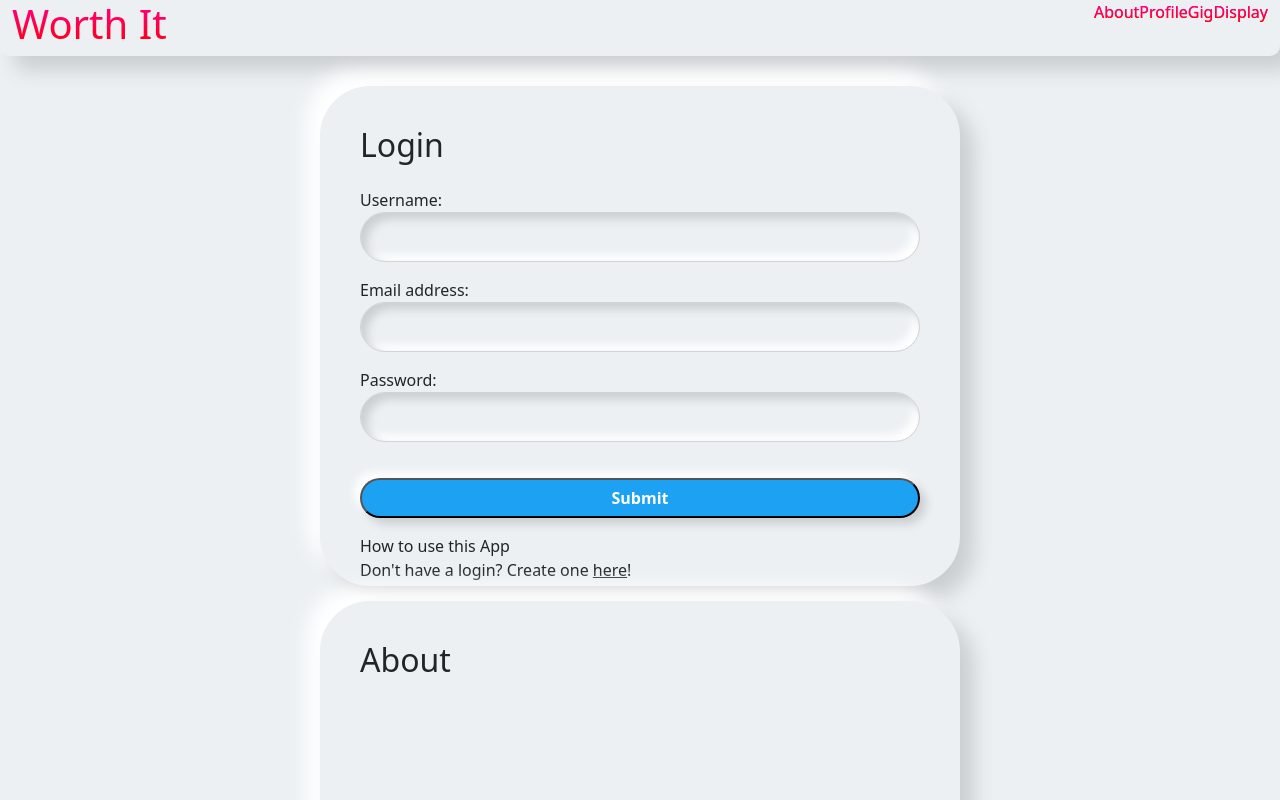
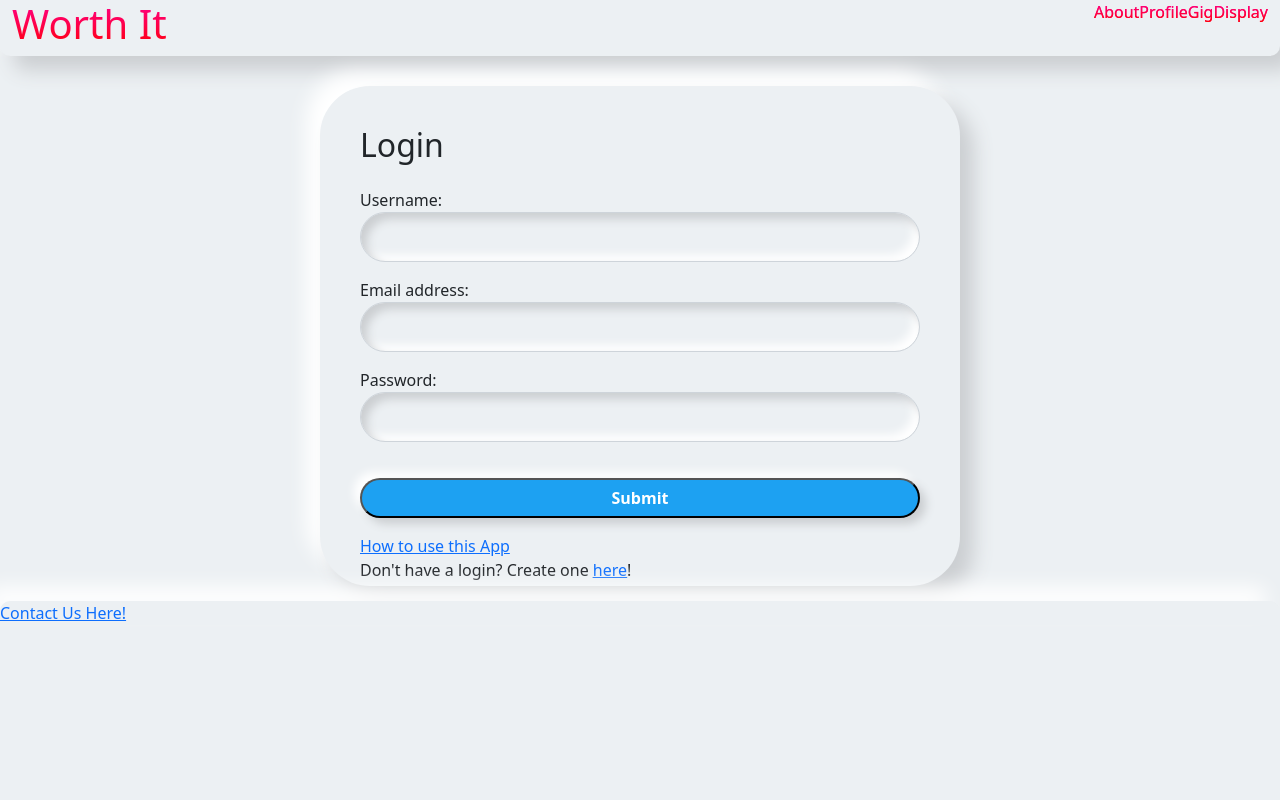
Before and after one commit to Hone12345678/worthIt, a React (Create React App) app in the folder client/: page / in a window 1280 px wide. Shown: the top 800 px of the page. Built offline with nearby package versions, Linux system fonts and the light colour scheme.

Commit message:
changed how login page was rendering

```diff
--- a/client/public/index.html
+++ b/client/public/index.html
@@ -32,7 +32,7 @@
     />
     <title>WorthIt</title>
   </head>
-  <body>
+  <body class="hfull">
     <noscript>You need to enable JavaScript to run this app.</noscript>
     <div id="root"></div>
     <!--
--- a/client/src/App.css
+++ b/client/src/App.css
@@ -166,3 +166,11 @@ input::placeholder {
     transform: rotate(360deg);
   }
 }
+
+body {
+  height: 100%;
+}
+
+.hfull {
+  height: 100%;
+}
--- a/client/src/App.js
+++ b/client/src/App.js
@@ -11,53 +11,55 @@ import Gig from './components/Gig';
 
 function App() {
 
-  const [pageRender, setPageRender] = useState('login');
-  console.log(pageRender);
+  // const [pageRender, setPageRender] = useState('login');
+  // console.log(pageRender);
 
-  const [currentComponent, setCurrentComponent] = useState('about');
+  const [currentComponent, setCurrentComponent] = useState('login');
 
-  const RenderComponent = (props) => {
-    switch (pageRender) {
-      case 'about':
-        return <About page={pageRender} changePage={setPageRender}/>
+  // const RenderComponent = (props) => {
+  //   switch (pageRender) {
+  //     case 'about':
+  //       return <About page={pageRender} changePage={setPageRender}/>
 
-      case 'login':
-        return <Login page={pageRender} changePage={setPageRender}/>
+  //     case 'login':
+  //       return <Login page={pageRender} changePage={setPageRender}/>
 
-      case 'signup':
-        return <Signup page={pageRender} changePage={setPageRender}/>
+  //     case 'signup':
+  //       return <Signup page={pageRender} changePage={setPageRender}/>
 
-      case 'profile':
-        return <Profile page={pageRender} changePage={setPageRender}/>
+  //     case 'profile':
+  //       return <Profile page={pageRender} changePage={setPageRender}/>
 
-        case 'gig':
-          return <Gig page={pageRender} changePage={setPageRender}/>
+  //       case 'gig':
+  //         return <Gig page={pageRender} changePage={setPageRender}/>
 
-      case 'display':
-        return <Display page={pageRender} changePage={setPageRender}/>
+  //     case 'display':
+  //       return <Display page={pageRender} changePage={setPageRender}/>
 
-      default:
-        return <About page={pageRender} changePage={setPageRender}/>
-    }
-  }
+  //     default:
+  //       return <About page={pageRender} changePage={setPageRender}/>
+  //   }
+  // }
 
   return (
-    <div className='bg-background'>
+    <div className='bg-background hfull'>
       <Header className="text-light"
         setCurrentComponent={setCurrentComponent}
         currentComponent={currentComponent}
       ></Header>
 
       <div className='justify-content-center'>
-        <RenderComponent/>
-        {currentComponent === "login" && <Login />}
+        {/* <RenderComponent/> */}
+        {currentComponent === "login" && <Login setCurrentComponent={setCurrentComponent}
+        currentComponent={currentComponent}/>}
+        {currentComponent === "signup" && <Signup />}
         {currentComponent === "about" && <About />}
         {currentComponent === "profile" && <Profile />}
         {currentComponent === "gig" && <Gig />}
         {currentComponent === "display" && <Display />}
       </div>
 
-      <Footer page={pageRender} changePage={setPageRender}/>
+      <Footer page={currentComponent} changePage={setCurrentComponent}/>
     </div>
   );
 }
--- a/client/src/components/Login/index.js
+++ b/client/src/components/Login/index.js
@@ -1,7 +1,11 @@
 import { Form, Button } from "react-bootstrap";
+import React from 'react';
 import auth from "../../utils/auth";
 
 function Login(props) {
+  const {
+    setCurrentComponent
+  } = props;
 
   const handleSubmit = async (e) => {
     e.preventDefault();
@@ -9,20 +13,20 @@ function Login(props) {
     props.changePage('profile')
   };
 
-  const aboutHandler = async (e) => {
-    e.preventDefault();
-    // needs code to send the information from the inputs to authenticate and sign in
-    props.changePage('about')
-  };
+  // const aboutHandler = async (e) => {
+  //   e.preventDefault();
+  //   // needs code to send the information from the inputs to authenticate and sign in
+  //   props.changePage('about')
+  // };
 
-  const signupHandler = async (e) => {
-    e.preventDefault();
-    // needs code to send the information from the inputs to authenticate and sign in
-    props.changePage('signup')
-  };
+  // const signupHandler = async (e) => {
+  //   e.preventDefault();
+  //   // needs code to send the information from the inputs to authenticate and sign in
+  //   props.changePage('signup')
+  // };
 
   return (
-    <Form className="col-6 mx-auto neu d-grid gap-3" id="login-form" onSubmit={handleSubmit}>
+    <Form className="col-6 mx-auto neu d-grid gap-3 pb" id="login-form" onSubmit={handleSubmit}>
         <h2>Login</h2>
         <Form.Group className="">
           <Form.Label bsPrefix="neu-label" htmlFor="username">Username:</Form.Label>
@@ -38,9 +42,9 @@ function Login(props) {
         </Form.Group>
         <Button bsPrefix="neu-button" variant="primary" className="neu-button" type="submit">Submit</Button>
         <div>
-          <a onClick={aboutHandler}>How to use this App</a>
+          <a href="#about" onClick={() => setCurrentComponent("about")} >How to use this App</a>
           <br />
-          <span>Don't have a login? Create one <u><a onClick={signupHandler}>here</a></u>!</span>
+          <span>Don't have a login? Create one <u><a href="#signup" onClick={() => setCurrentComponent("signup")}>here</a></u>!</span>
         </div>
     </Form>
   );
--- a/client/src/components/Signup/index.js
+++ b/client/src/components/Signup/index.js
@@ -1,7 +1,12 @@
 import { Form, Button } from "react-bootstrap";
+import React from 'react';
 import auth from "../../utils/auth";
 
 function Signup(props) {
+  const {
+    setCurrentComponent
+  } = props;
+
   const signupSubmit = (e) => {
     e.preventDefault();
     const username = document.querySelector('#username-signup').value.trim();
@@ -28,9 +33,9 @@ function Signup(props) {
         alert(err.message)
       })
     }
+    props.changePage('signup')
   };
 
-    props.changePage('profile')
 
   return (
     <Form className="col-6 mx-auto neu d-grid gap-3" id="login-form" onSubmit={signupSubmit}>
```
